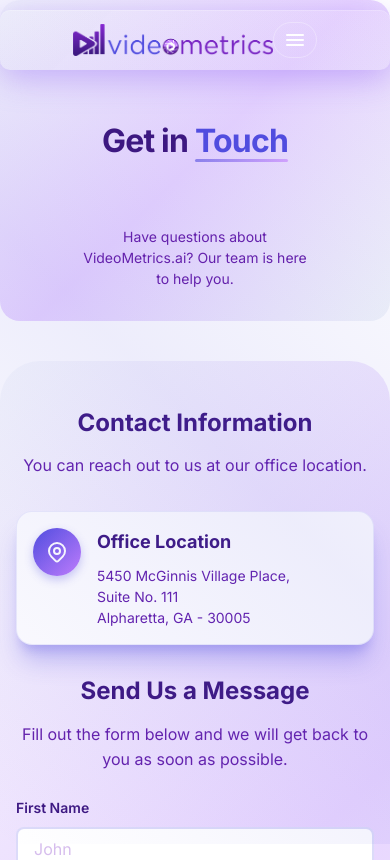
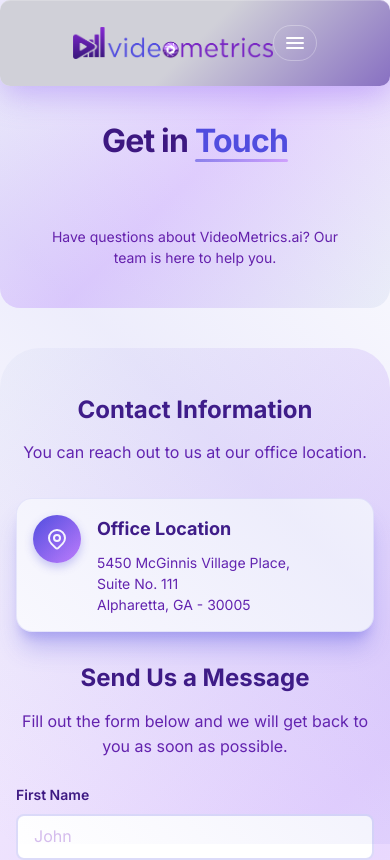
Before and after one commit to karthi0348/videometrics-ui, a Next.js app: page /contact in a window 390 px wide. Shown: the top 860 px of the page. Built offline with nearby package versions, Linux system fonts and the light colour scheme.

Commit message:
header correction

```diff
--- a/src/app/components/styles/Header.css
+++ b/src/app/components/styles/Header.css
@@ -16,6 +16,7 @@
   background: white;
   border-radius: 10px;
   padding: 16px 32px;
+  background: linear-gradient(135deg, #d0d0d8 50%, #d0d0d8 50%, #8870c2 100% ) !important;
   box-shadow: 0 8px 32px rgba(139, 92, 246, 0.4), inset 0 1px 0 rgba(255, 255, 255, 0.2);
   display: flex;
   align-items: center;
@@ -88,7 +89,7 @@
 .nav-link-item.active {
     color: var(--purple-dark);
 
-  background: rgba(255, 255, 255, 0.15);
+  background: rgba(117, 8, 153, 0.15);
 }
 
 .action-buttons {
@@ -343,6 +344,7 @@ body {
 
   .header-card {
     margin:0px;
+    padding:25px;
     border-radius: 10px;
     width: 100%;
     margin: 0;
@@ -352,9 +354,6 @@ background: linear-gradient(
   rgba(135, 40, 212, 0.012) 50%,
   rgba(81, 77, 223, 0.01) 100%     /* faintest purple undertone */
 );
-
-
-
     transform: none; /* Prevent any transforms */
       position: relative;
       align-items: center;
@@ -413,7 +412,7 @@ background: linear-gradient(
   .header-card {
     width: 100%;
     margin: 0;
-    background: linear-gradient(135deg, rgba(255, 255, 255, 1) 0%, rgba(255, 255, 255, 0.95) 30%, rgba(139, 92, 246, 1) 50%, rgba(168, 85, 247, 1) 70%, rgba(139, 69, 219, 1) 100%);
+    background:linear-gradient(135deg, #f5f3ff 0%, #d0d0d8 50%, #8870c2 100%);
     transform: none; /* Prevent any transforms */
   }
 
--- a/src/app/contact/styles/ContactHero.css
+++ b/src/app/contact/styles/ContactHero.css
@@ -3,7 +3,9 @@
   background: linear-gradient(135deg, #f8fafc 0%, #e8d5ff 50%, #f1f5f9 100%);
   font-kerning: normal;
   font-variant-ligatures: none;
-  padding-top: 200px;
+  padding: 40px !important;
+  margin-top: 80px !important;
+
 }
 
 .contact-hero-section::before {
@@ -19,10 +21,10 @@
 }
 
 .container {
-  max-width: 64rem;
+  max-width: 100% !important;
   margin: 0 auto;
   position: relative;
-  z-index: 1;
+  z-index: 0;
 }
 
 .contacttitle {
@@ -111,13 +113,11 @@
 
 @media (max-width: 480px) {
   .contact-hero-section {
-    padding: 80px;
-    padding-top: 80px !important;
+    margin-top: 40px !important;
   }
 
   .contacttitle {
     font-size: clamp(2rem, 6vw, 3rem);
-    margin: 0 auto 1.5rem;
     color: var(--purple-dark);
     line-height: 0.8;
     max-width: 800px;
@@ -191,7 +191,7 @@
     max-width: 40rem;
   }
 }
-
+/*
 @media (min-width: 1200px) {
   .contacttitle {
     font-size: 3.75rem;
@@ -202,7 +202,7 @@
     font-size: 1.375rem;
     max-width: 44rem;
   }
-}
+} */
 
 @media (min-width: 1400px) {
   .contact-hero-section {
--- a/src/app/home/styles/hero.css
+++ b/src/app/home/styles/hero.css
@@ -7,6 +7,7 @@
   align-items: center;
   overflow: hidden;
   background: var(--gradient-purple-hero);
+  margin-top: 0px !important;
 }
 
 .hero-background {
```
